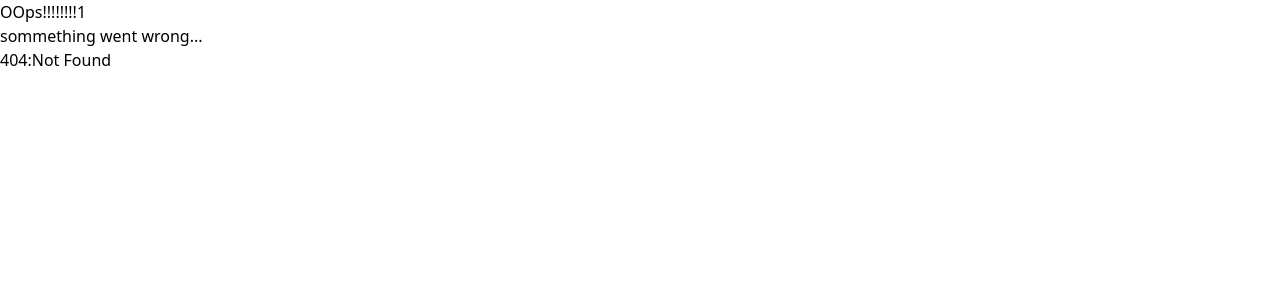
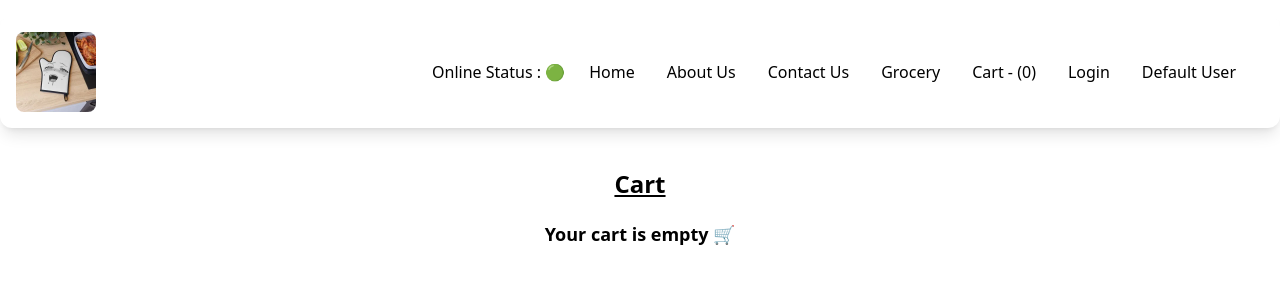
Before and after one commit to seekernothing/Flavour-Dash, a React (Vite) app: page /cart in a window 1280 px wide. Before the commit this address had no page. Shown: the top 300 px of the page. Built offline with nearby package versions, Linux system fonts and the light colour scheme.

Commit message:
add cart component

```diff
--- /dev/null
+++ b/src/components/Cart.jsx
@@ -0,0 +1,81 @@
+import { useSelector, useDispatch } from "react-redux";
+import { removeItems, clearCart } from "../utils/CartSlice";
+import { CDN_URL } from "../utils/Cdn";
+
+const Cart = () => {
+  const cartItems = useSelector((store) => store.cart.items);
+  const dispatch = useDispatch();
+
+  const handleRemove = (id) => {
+    dispatch(removeItems(id));
+  };
+
+  const handleClear = () => {
+    dispatch(clearCart());
+  };
+
+  const totalPrice = cartItems.reduce((acc, item) => {
+    return acc + (item.card.info.price || item.card.info.defaultPrice || 0);
+  }, 0);
+
+  return (
+    <div className="text-center m-5 p-5">
+      <h1 className="text-2xl font-bold underline mb-5">Cart</h1>
+
+      {cartItems.length === 0 ? (
+        <h2 className="text-lg font-semibold">Your cart is empty 🛒</h2>
+      ) : (
+        <>
+          <ul className="space-y-6 w-6/12 mx-auto text-left">
+            {cartItems.map((item, index) => (
+              <li
+                key={index}
+                className="flex gap-4 items-start border-b border-gray-300 pb-4"
+              >
+                {/* Image */}
+                <img
+                  src={CDN_URL + item.card.info.imageId}
+                  alt={item.card.info.name}
+                  className="w-28 h-24 object-cover rounded-xl"
+                />
+
+                {/* Text */}
+                <div className="flex-1">
+                  <h3 className="font-bold text-xl">{item.card.info.name}</h3>
+                  <p className="text-sm text-gray-600">
+                    {item.card.info.description}
+                  </p>
+                  <p className="mt-2 font-semibold text-lg">
+                    ₹
+                    {(item.card.info.price || item.card.info.defaultPrice) /
+                      100}
+                  </p>
+
+                  <button
+                    className="mt-2 text-red-600 underline font-semibold hover:text-red-800"
+                    onClick={() => handleRemove(item.card.info.id)}
+                  >
+                    Remove ❌
+                  </button>
+                </div>
+              </li>
+            ))}
+          </ul>
+
+          {/* Total and Clear */}
+          <div className="mt-8">
+            <h2 className="text-xl font-bold">Total: ₹{totalPrice / 100}</h2>
+            <button
+              onClick={handleClear}
+              className="mt-4 bg-red-400 text-white p-3 rounded-xl font-bold hover:bg-red-500 transition-all"
+            >
+              Clear Cart 🧹
+            </button>
+          </div>
+        </>
+      )}
+    </div>
+  );
+};
+
+export default Cart;
--- a/src/components/Header.jsx
+++ b/src/components/Header.jsx
@@ -9,7 +9,6 @@ let Header = () => {
   let [login, setLogin] = useState("Login");
   const onlineStatus = useOnlineStatus();
   const { loggedInUser } = useContext(UserContext);
-  //subscribing to the store using selector
   const cartItems = useSelector((store) => store.cart.items);
 
   return (
@@ -21,31 +20,30 @@ let Header = () => {
       <div className="nav-items">
         <ul className="flex p-5 space-x-4 items-center ">
           <li>Online Status : {onlineStatus ? "🟢" : "🔴"}</li>
-          <li className="cursor-pointer hover:bg-amber-100 px-2 py-2 rounded-2xl transition-all delay-100 duration-300 ease-in-out">
+          <li className="cursor-pointer hover:bg-amber-100 px-2 py-2 rounded-2xl">
             <Link to="/">Home</Link>
           </li>
-          <li className="cursor-pointer hover:bg-amber-100 px-2 py-2 rounded-2xl transition-all delay-100 duration-300 ease-in-out">
+          <li className="cursor-pointer hover:bg-amber-100 px-2 py-2 rounded-2xl">
             <Link to="/about">About Us</Link>
           </li>
-          <li className="cursor-pointer hover:bg-amber-100 px-2 py-2 rounded-2xl transition-all delay-100 duration-300 ease-in-out">
+          <li className="cursor-pointer hover:bg-amber-100 px-2 py-2 rounded-2xl">
             <Link to="/contact">Contact Us</Link>
           </li>
-          <li className="cursor-pointer hover:bg-amber-100 px-2 py-2 rounded-2xl transition-all delay-100 duration-300 ease-in-out">
+          <li className="cursor-pointer hover:bg-amber-100 px-2 py-2 rounded-2xl">
             <Link to="/grocery">Grocery</Link>
           </li>
-          <li className="cursor-pointer hover:bg-amber-100 px-2 py-2 rounded-2xl transition-all delay-100 duration-300 ease-in-out">
-            Cart - ({cartItems.length})
+          <li className="cursor-pointer hover:bg-amber-100 px-2 py-2 rounded-2xl">
+            <Link to="/cart">Cart - ({cartItems.length})</Link>
           </li>
           <button
-            className="cursor-pointer hover:bg-amber-100 px-2 py-2 rounded-2xl transition-all delay-100 duration-300 ease-in-out"
+            className="cursor-pointer hover:bg-amber-100 px-2 py-2 rounded-2xl"
             onClick={() =>
               login === "Login" ? setLogin("Logout") : setLogin("Login")
             }
           >
             {login}
           </button>
-
-          <li className="cursor-pointer hover:bg-amber-100 px-2 py-2 rounded-2xl transition-all delay-100 duration-300 ease-in-out">
+          <li className="cursor-pointer hover:bg-amber-100 px-2 py-2 rounded-2xl">
             {loggedInUser}
           </li>
         </ul>
--- a/src/components/RestaurantCard.jsx
+++ b/src/components/RestaurantCard.jsx
@@ -8,12 +8,12 @@ const RestaurantCard = (props) => {
   return (
     <div className="res-card m-4 p-4 w-[330px] bg-gray-400   hover:bg-gray-500 px-2 py-2 rounded-2xl transition-all delay-100 duration-300 ease-in-out ">
       <img
-        className="res-logo rounded-xl mb-2"
+        className="res-logo rounded-xl w-150"
         src={CDN_URL + cloudinaryImageId}
         alt="Restaurant Image"
       />
-      <h2 className="font-bold py-3 text-3xl">{name}</h2>
-      <h4>{cuisines.join(", ")}</h4>
+      <h2 className="font-bold py-3 text-lg">{name}</h2>
+      <h4 className="">{cuisines.join(", ")}</h4>
       <h4>{avgRating} stars</h4>
       <h4>{costForTwo}</h4>
       <h4>{sla.deliveryTime} minutes</h4>
--- a/src/components/RestaurantMenu.jsx
+++ b/src/components/RestaurantMenu.jsx
@@ -38,9 +38,10 @@ const RestaurantMenu = () => {
     setExpandedIndex((prevIndex) => (prevIndex === index ? null : index));
   };
 
-  const handelAddItem = (item) => {
+  const handleAddItem = (item) => {
     dispatch(addItems(item));
   };
+
   return (
     <div className="text-center">
       <div>
@@ -96,10 +97,10 @@ const RestaurantMenu = () => {
                   <p className="mt-2 text-xs">{item.card.info.description}</p>
                   <span>
                     <button
-                      onClick={() => handelAddItem(item)}
+                      onClick={() => handleAddItem(item)}
                       className="mt-4 rounded-2xl p-3 bg-yellow-200 font-bold cursor-default hover:cursor-pointer"
                     >
-                      add to cart +
+                      Add to Cart +
                     </button>
                   </span>
                 </li>
--- a/src/main.jsx
+++ b/src/main.jsx
@@ -15,6 +15,7 @@ import RestaurantMenu from "./components/RestaurantMenu.jsx";
 // import Grocery from './components/Grocery.jsx';
 
 import { lazy, Suspense } from "react";
+import Cart from "./components/Cart.jsx";
 
 const Grocery = lazy(() => import("./components/Grocery"));
 
@@ -53,6 +54,10 @@ const appRouter = createBrowserRouter([
         path: "/restaurant/:resId",
         element: <RestaurantMenu />,
       },
+      {
+        path: "/cart",
+        element: <Cart/>,
+      },
     ],
     errorElement: <Error />,
   },
--- a/src/utils/CartSlice.jsx
+++ b/src/utils/CartSlice.jsx
@@ -9,8 +9,11 @@ const CartSlice = createSlice({
     addItems: (state, action) => {
       state.items.push(action.payload);
     },
-    removeItems: (state) => {
-      state.items.pop();
+    removeItems: (state, action) => {
+      const idToRemove = action.payload;
+      state.items = state.items.filter(
+        (item) => item.card.info.id !== idToRemove
+      );
     },
     clearCart: (state) => {
       state.items.length = 0;
```
